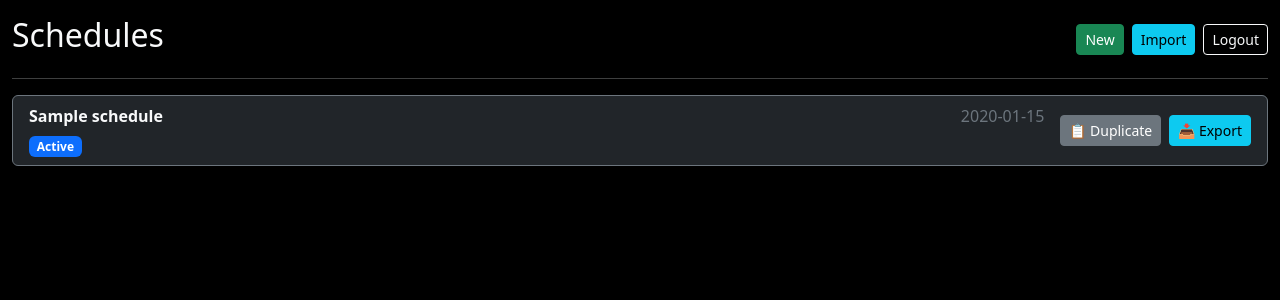
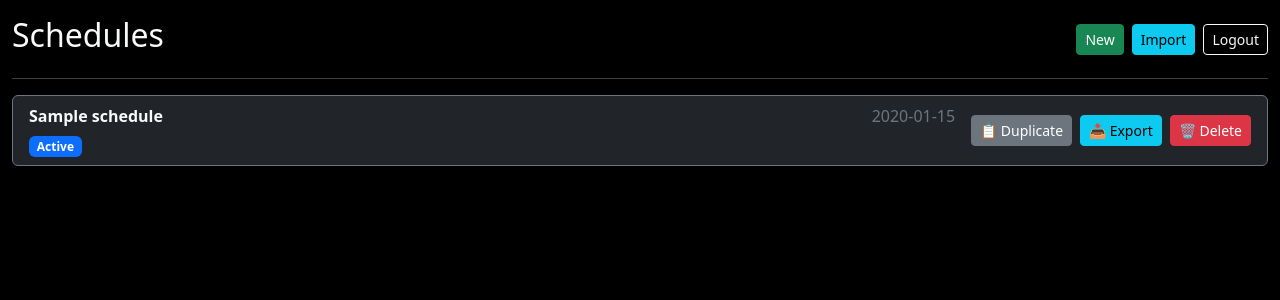
Before and after one commit to porcej/welcome-board, a Flask app: page /schedules/ in a window 1280 px wide. Shown: the part 56-356 px from the top of the page. Run offline with Flask 3, Linux system fonts and the light colour scheme; a user stored in the database is signed in; tables that the repository leaves empty hold one stand-in row (values such as "Sample post").

Commit message:
Added a button to delete schedules from the schedule list

```diff
--- a/app/templates/schedules/index.html
+++ b/app/templates/schedules/index.html
@@ -29,6 +29,10 @@
           <a href="{{ url_for('schedules.export_schedule', schedule_id=s.id) }}" class="btn btn-sm btn-info" title="Export to Excel">
             📥 Export
           </a>
+          <form method="post" action="{{ url_for('schedules.delete_schedule', schedule_id=s.id) }}" class="d-inline">
+            <input type="hidden" name="csrf_token" value="{{ csrf_token() }}">
+            <button type="submit" class="btn btn-sm btn-danger" title="Delete Schedule" onclick="return confirm('Delete schedule &quot;{{ s.name }}&quot;?')">🗑️ Delete</button>
+          </form>
         </div>
       </div>
     </div>
```
